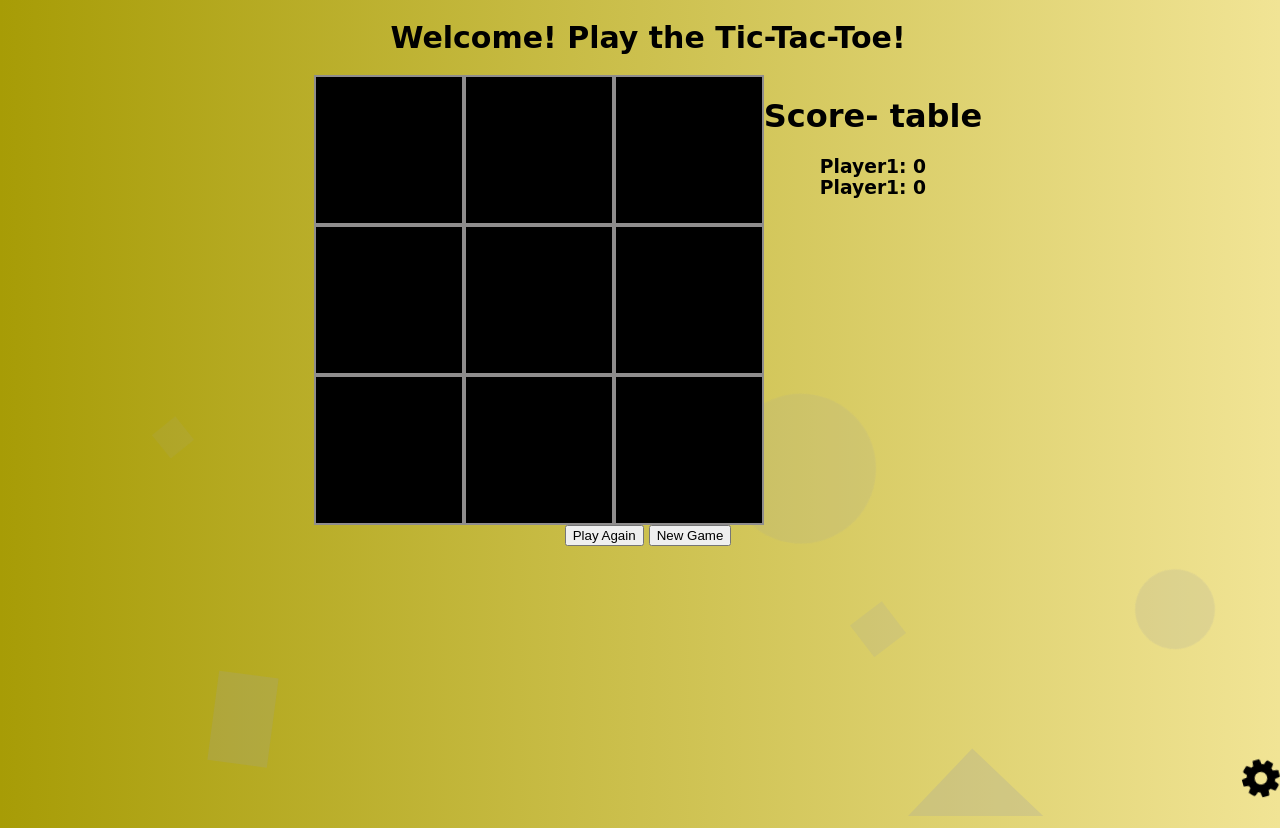
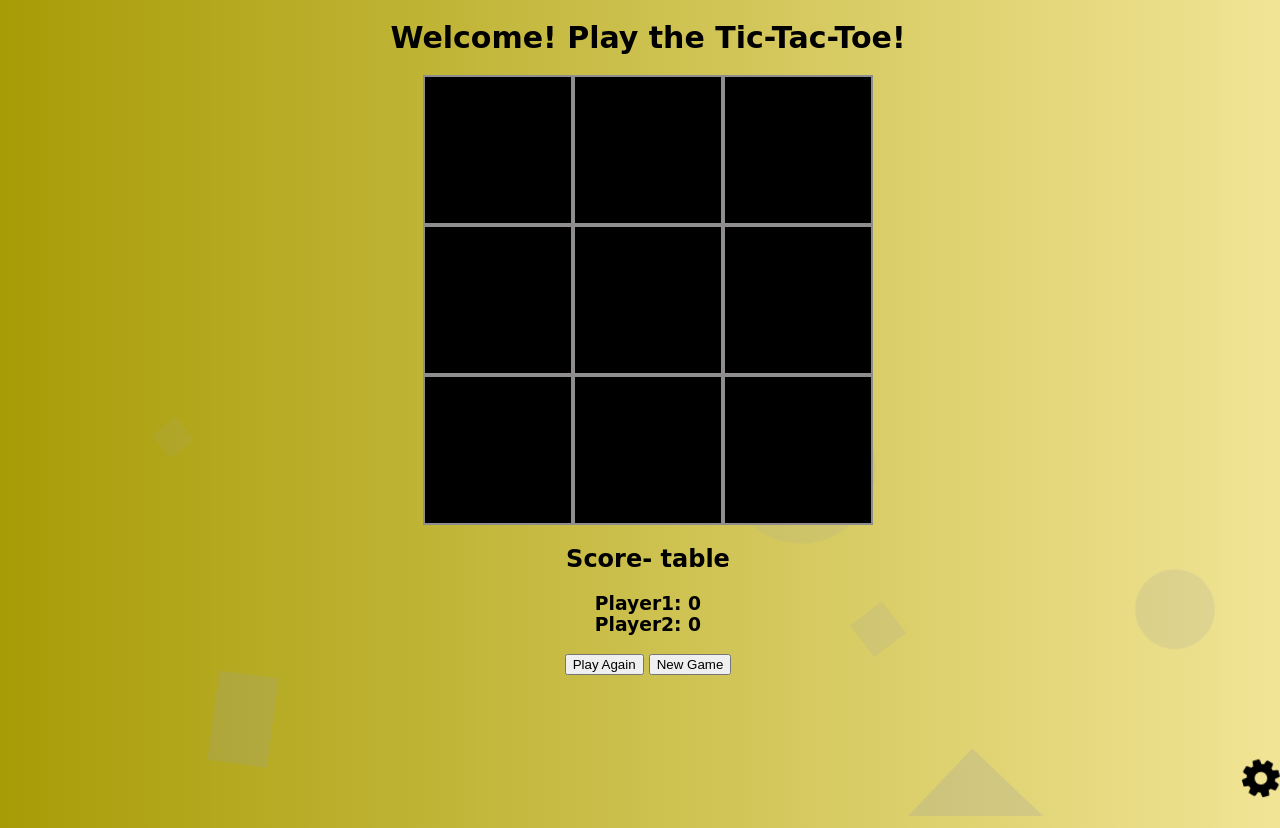
Before and after one commit to ansaryergesh/tic-tac-toe-js, a website: page index.html in a window 1280 px wide. Both pictures are taken after a click on the button "play". Shown: the top 828 px of the page. Drawn offline with Linux system fonts and the light colour scheme.

Commit message:
display score logic is done

```diff
--- a/index.html
+++ b/index.html
@@ -49,10 +49,12 @@
             <div id="8" class="box" data-position="8"></div>
         </div>
         <br>
-        <div class="hide" id ="score-table">
-            <h1>Score- table</h1>
-            <h3 id = "score"></h3>
-        </div>
+
+    </div>
+
+    <div class="hide" id ="score-table">
+        <h2>Score- table</h2>
+        <h3 id = "score"></h3>
     </div>
     <div id = "buttons" class="hide">
         <button id= "restart" >Play Again</button>
--- a/js/app.js
+++ b/js/app.js
@@ -126,9 +126,10 @@ const gameBoard = (() => {
         const mark = counter % 2 === 0 ? player2.getMark() : player1.getMark();
         winning(gameBoard.getBoard(), mark);
         if (endgame === true) {
-          const namePlayer =
-            counter % 2 === 0 ? player2.getName() : player1.getName();
+          const namePlayer =  counter % 2 === 0 ? player2.getName() : player1.getName();
           winMessage(namePlayer);
+          counter % 2 === 0 ? player2.addScore() : player1.addScore();
+          displayScore();
         }
 
         if (counter === 9 && endgame !== true) {
@@ -152,7 +153,7 @@ const gameBoard = (() => {
 
     const displayScore = () => {
         document.getElementById('score').innerText = `${player1.getName()}: ${player1.getScore()}
-        ${player1.getName()}: ${player1.getScore()}`
+        ${player2.getName()}: ${player2.getScore()}`
     }
 
     function playBtn() {
```
